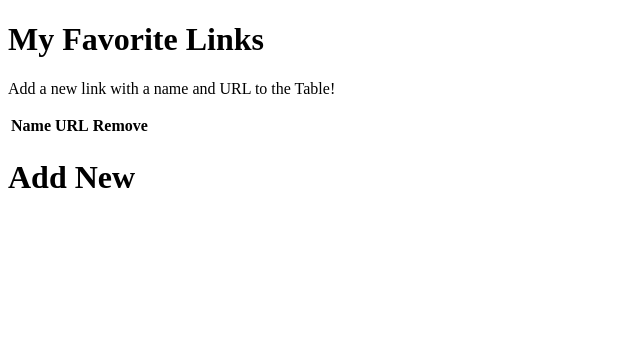
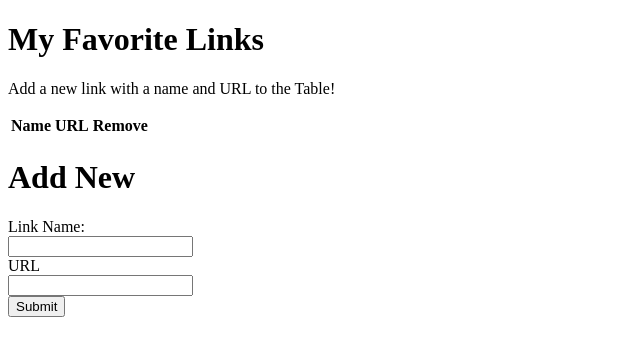
Before and after one commit to ShoislaNYC/WebDevProject4, a React (Vite) app in the folder favlinks/: page / in a window 1280 px wide. Shown: the top 356 px of the page, without its empty margins (0-640 px from the left). Built offline with nearby package versions, Linux system fonts and the light colour scheme.

Commit message:
Started the form Component and made it render

```diff
--- a/favlinks/src/components/Form.jsx
+++ b/favlinks/src/components/Form.jsx
@@ -1,8 +1,16 @@
 function Form(){
     return(
-        <div>
-            <form action=""></form>
-        </div>
+        <form action="">
+                <label htmlFor="linkName">Link Name:</label>
+                <br />
+                <input type="text" id="linkName" name="linkName" value=""/>
+                <br />
+                <label htmlFor="url">URL</label>
+                <br />
+                <input type="text" id="url" name="url" value=""/>
+                <br />
+                <input type="submit" value="Submit"></input>
+            </form>
 
     )
 }
```
